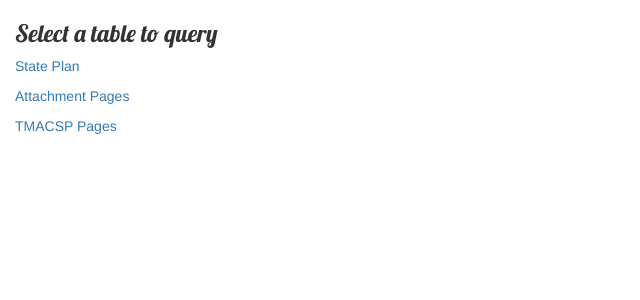
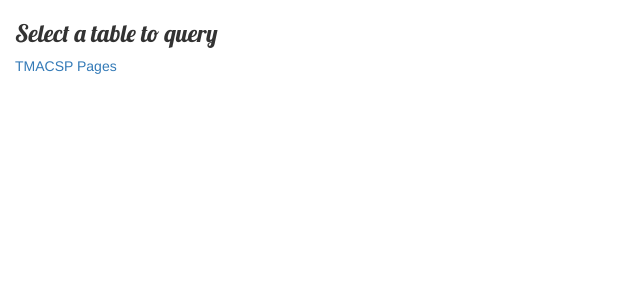
Before and after one commit to kalistibot/StatePlan, a Django app: page / in a window 1280 px wide. Shown: the top 300 px of the page, without its empty margins (0-640 px from the left). Run offline with Django 3.2, Linux system fonts and the light colour scheme; parts of the project's set-up code (start-up, migrations or seed data) failed here and were passed over; some libraries are stand-ins or nearby versions.

Commit message:
removed references to the older table searches

```diff
--- a/StatePlan/templates/StatePlan/index.html
+++ b/StatePlan/templates/StatePlan/index.html
@@ -3,9 +3,9 @@
 {% block content%}
 <h3> Select a table to query</h3>
 
-<a href="{% url 'StatePlan' %}">State Plan </a>
-<p></p>
-<a href="{% url 'AttachmentPages' %}">Attachment Pages</a>
+<!<a href="{% url 'StatePlan' %}"State Plan </a
+<p</p
+<a href="{% url 'AttachmentPages' %}"Attachment Pages</a>
 <p></p>
 <a href="{% url 'TMACSP' %}">TMACSP Pages</a>
 
```
